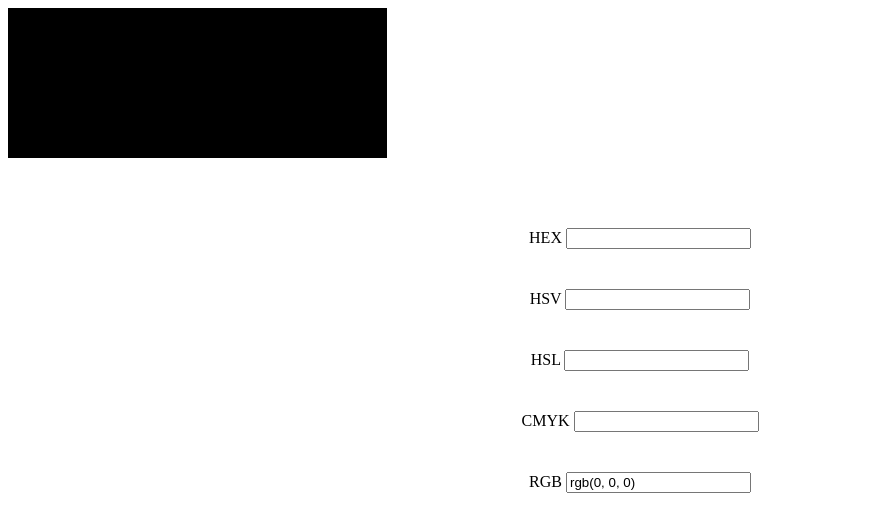
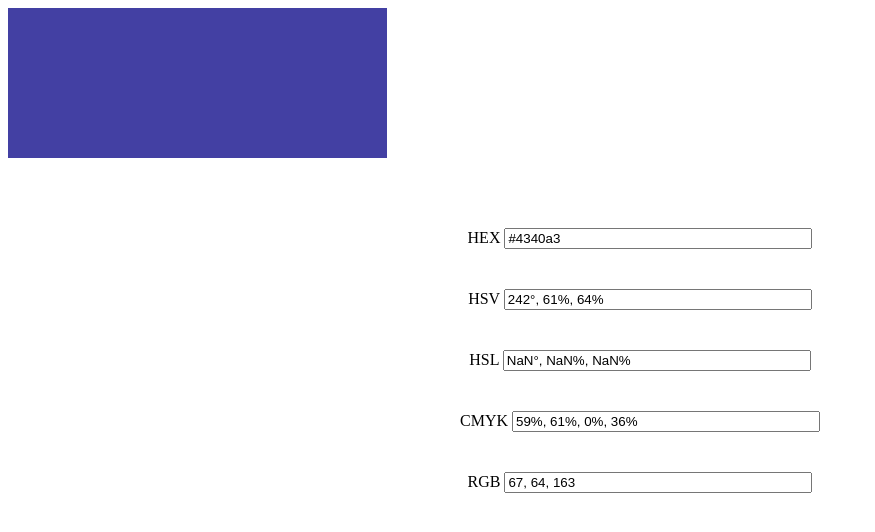
Before and after one commit to VarshiniAdurti28/ColorQuest, a SvelteKit app: page / in a window 1280 px wide. Shown: the top 532 px of the page, without its empty margins (0-875 px from the left). Built offline with nearby package versions, Linux system fonts and the light colour scheme.

Commit message:
Color Conversions using chroma.js Update

```diff
--- a/package.json
+++ b/package.json
@@ -14,5 +14,8 @@
 		"svelte": "^4.2.7",
 		"vite": "^5.0.3"
 	},
-	"type": "module"
+	"type": "module",
+	"dependencies": {
+		"chroma-js": "^3.1.1"
+	}
 }
--- a/src/routes/+page.svelte
+++ b/src/routes/+page.svelte
@@ -1,8 +1,39 @@
 <script>
-  let hexCont, hsvCont, hslCont, cmykCont;
-  let rgbCont= "rgb(0, 0, 0)";
+  //chroma.js library for the conversions
+  import chroma from 'chroma-js';
+
+  let selectedCol ="#4340a3";
+  let rgbCol = '', cmykCol='', hslCol='', hsvCol='', hexCol='';
+
+
+
+
+  $: {
+
+  //HEX: Our selected Color is in Hex
+  hexCol= selectedCol;
+
+  //RGB
+  let rgbColor = chroma(selectedCol).rgb();
+  rgbCol = `${rgbColor[0]}, ${rgbColor[1]}, ${rgbColor[2]}`;
+
+  //CMYK
+  let cmykColor = chroma(selectedCol).cmyk();
+  cmykCol = `${Math.round(cmykColor[0] * 100)}%, ${Math.round(cmykColor[1] * 100)}%, ${Math.round(cmykColor[2] * 100)}%, ${Math.round(cmykColor[3] * 100)}%`;
+  }
+
+   // HSL
+  let hslColor = chroma(selectedCol).hsl();
+  hslCol = `${Math.round(hslCol[0])}°, ${Math.round(hslCol[1] * 100)}%, ${Math.round(hslCol[2] * 100)}%`;
+
+  // HSV
+  let hsvColor = chroma(selectedCol).hsv();
+  hsvCol = `${Math.round(hsvColor[0])}°, ${Math.round(hsvColor[1] * 100)}%, ${Math.round(hsvColor[2] * 100)}%`;
 
 </script>
+
+
+
 
 <style>
   .colors{
@@ -32,6 +63,11 @@
 
   .eachInp{
     padding: 20px;
+
+  }
+
+  input{
+    width: 300px;
   }
 
  label{
@@ -45,7 +81,7 @@
 
 <div class="cont">
   <div class= "colors">
-    <div class= "dispColor" style= "--pick-color: {rgbCont}">
+    <div class= "dispColor" style= "--pick-color: {selectedCol}">
 
     </div>
     <div>
@@ -57,34 +93,34 @@
   <div class="colorbar">
     <div class="eachInp">
       <label> HEX
-        <input type="text" bind:value = {hexCont}>
+        <input type="text" bind:value = {hexCol}>
       </label>
     </div>
 
     <div class="eachInp">
       <label> HSV
-        <input type="text" bind:value = {hsvCont}>
+        <input type="text" bind:value = {hsvCol}>
       </label>
     </div>
 
 
     <div class="eachInp">
       <label> HSL
-        <input type="text" bind:value = {hslCont} >
+        <input type="text" bind:value = {hslCol} >
       </label>
     </div>
 
 
     <div class="eachInp">
     <label> CMYK
-      <input type="text" bind:value = {cmykCont}>
+      <input type="text" bind:value = {cmykCol}>
     </label>
     </div>
 
 
     <div class="eachInp">
     <label> RGB
-      <input type="text" bind:value = {rgbCont}>
+      <input type="text" bind:value = {rgbCol}>
     </label>
 
     </div>
```
Also changed, not shown: 1 other file (tests, documents, lock files or other folders).
